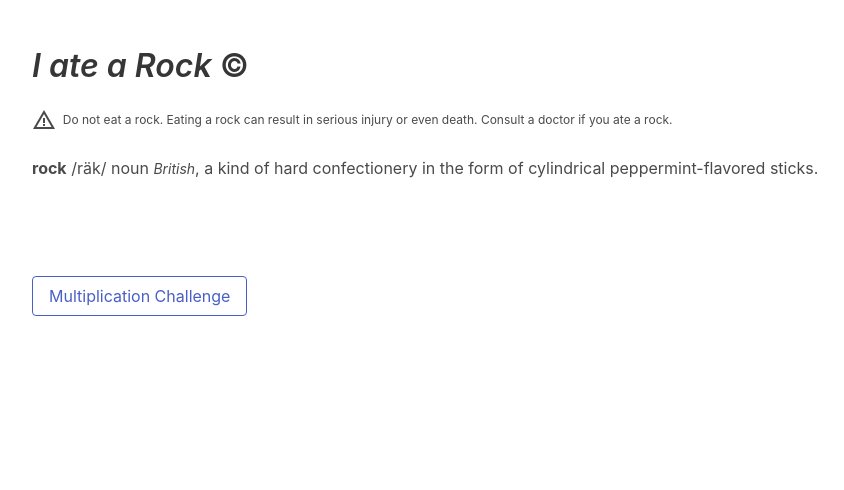
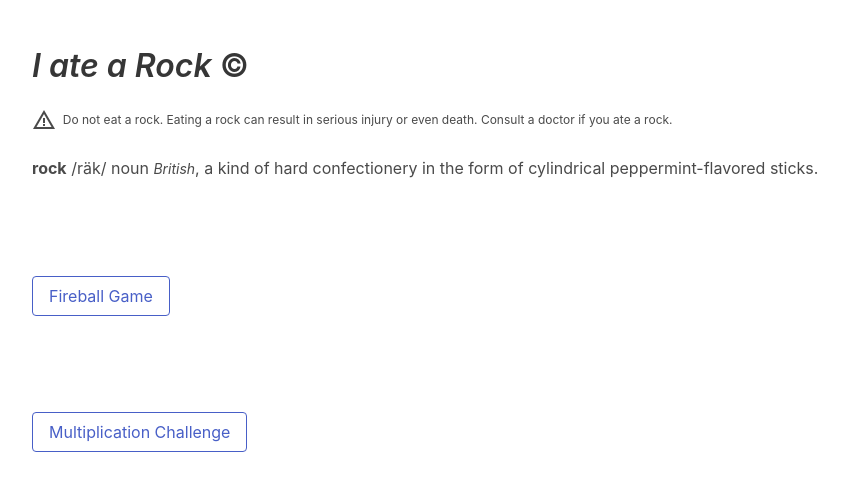
Before and after one commit to rtpchan/rtpchan.github.io, a plain HTML site: page index.html in a window 1280 px wide. Shown: the whole page, without its empty margins (16-860 px from the left). Drawn offline with Linux system fonts and the light colour scheme.

Commit message:
update homepage

```diff
--- a/index.html
+++ b/index.html
@@ -21,6 +21,11 @@
             noun <small><i>British</i></small>, a kind of hard confectionery in the form of cylindrical peppermint-flavored sticks.</p>
         </div>
         </section>
+        <section class="section">
+            <div>
+                <a class="button is-link is-outlined" href="fireball/">Fireball Game</a>
+            </div>
+        </section>
 
         <section class="section">
             <div>
```
Also changed, not shown: fireball/Fireball.png (added).
